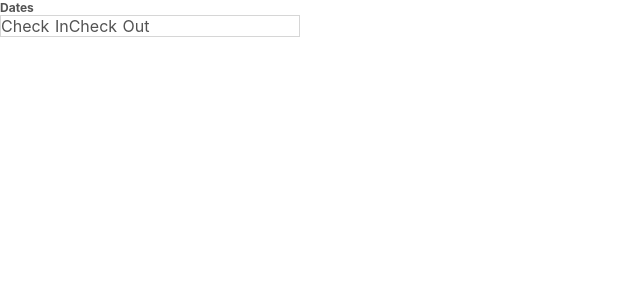
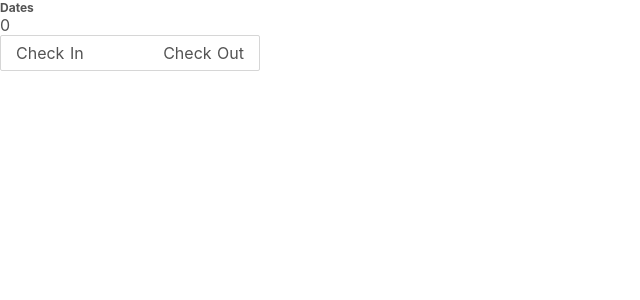
Before and after one commit to 965750/date-picker, a Nuxt app: page / in a window 1280 px wide. Shown: the top 300 px of the page, without its empty margins (0-640 px from the left). Built offline with nearby package versions, Linux system fonts and the light colour scheme.

Commit message:
base form to active date-picker created

```diff
--- a/components/DateForm.vue
+++ b/components/DateForm.vue
@@ -3,12 +3,14 @@
     <p class="datePicker__label">
       Dates
     </p>
+    {{ openCalendar }}
     <div class="datePicker">
-      <p>
-        <span>Check In</span>
-        <span>Check Out</span>
+      <p class="datePicker__actions">
+        <span :class="['datePicker__btn', openCalendar === 1 ? 'datePicker__btn--active' : '']" @click="openCalendar = 1">Check In</span>
+        <span :class="['datePicker__btn', openCalendar === 2 ? 'datePicker__btn--active' : '']" @click="openCalendar = 2">Check Out</span>
       </p>
     </div>
+
   </div>
 </template>
 <script>
@@ -16,7 +18,7 @@ export default {
   name: 'DateForm',
   data () {
     return {
-
+      openCalendar: 0
     }
   }
 }
@@ -25,9 +27,28 @@ export default {
 <style lang="scss">
 .datePicker {
   border: 1px solid #D6D6D6;
+  height: 36px;
+  border-radius: 2px;
+  padding: 5px;
+  box-sizing: border-box;
+
+  &__actions {
+    display: flex;
+    justify-content: space-between;
+    line-height: 24px;
+  }
+
+  &__btn {
+    padding: 0 10px;
+    cursor: pointer;
+
+    &--active {
+      background: #A0DAD4;
+    }
+  }
 
   &__wrapper {
-    width: 300px;
+    width: 260px;
   }
 
   &__label {
```
Also changed, not shown: components/DatePicker.vue (added, +9 -0 lines).
